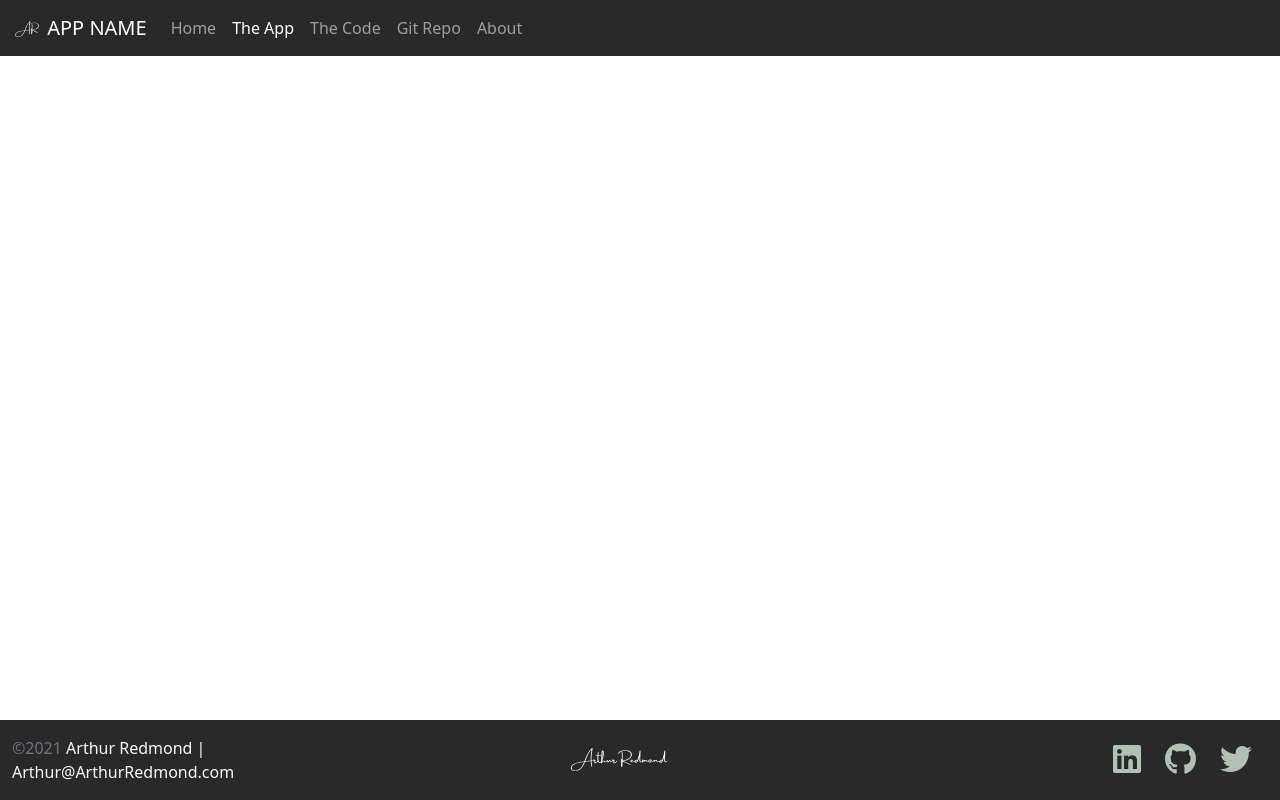
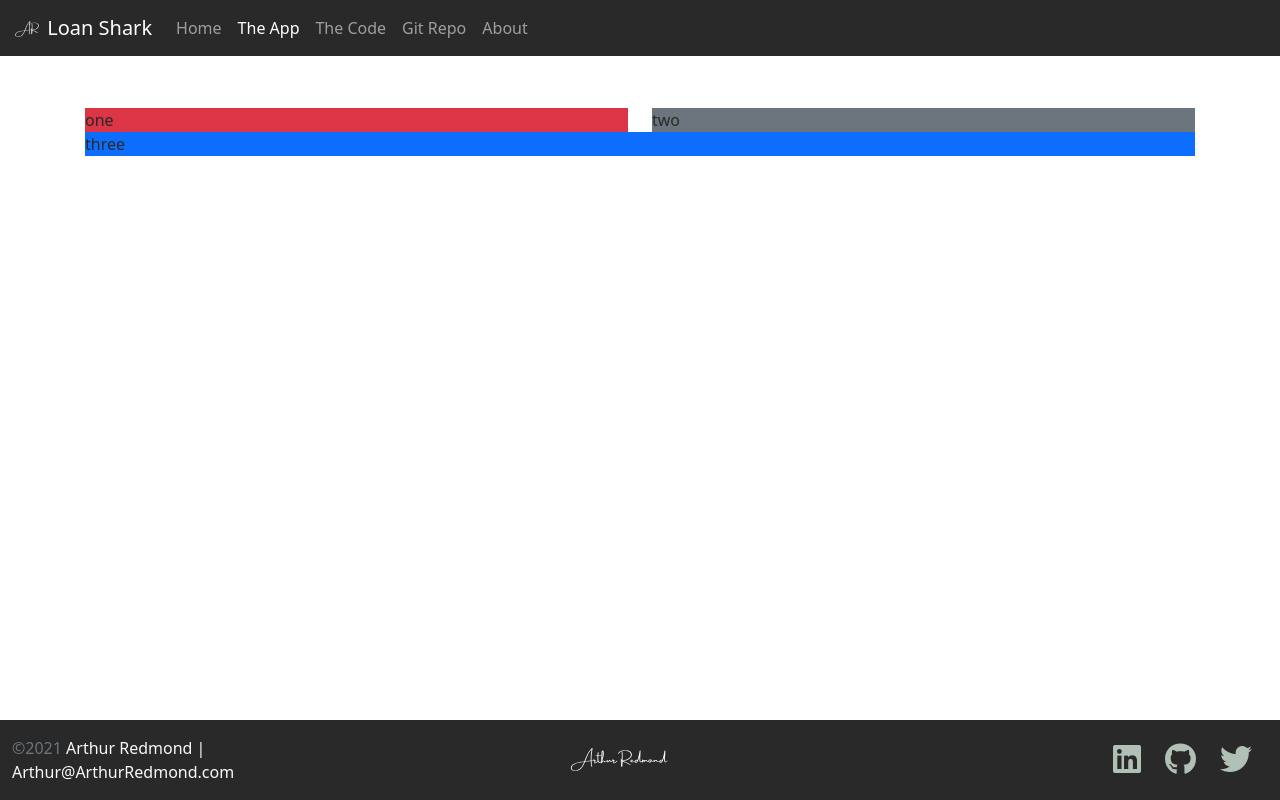
Before and after one commit to ArthurRedmond/LoanShark, a plain HTML site: page app.html in a window 1280 px wide. Drawn offline with nearby package versions, Linux system fonts and the light colour scheme.

Commit message:
Layout app page basic

```diff
--- a/app.html
+++ b/app.html
@@ -2,7 +2,7 @@
 <html lang="en" class="h-100">
 
 <head>
-    <title>App Name: A Coding Project By Arthur Redmond</title>
+    <title>Loan Shark: A Coding Project By Arthur Redmond</title>
     <!-- Required meta tags -->
     <meta charset="utf-8">
     <meta name="viewport" content="width=device-width, initial-scale=1, shrink-to-fit=no">
@@ -22,7 +22,7 @@
     <nav class="navbar navbar-expand-md navbar-dark fixed-top">
         <div class="container-fluid">
             <a class="navbar-brand" href="#"><img src="/img/AR Mark.svg" class="d-inline-block align-text-bottom"
-                    width="30" height="24"> APP NAME</a>
+                    width="30" height="24"> Loan Shark</a>
             <button class="navbar-toggler" type="button" data-bs-toggle="collapse" data-bs-target="#navbarCollapse"
                 aria-controls="navbarCollapse" aria-expanded="false" aria-label="Toggle navigation">
                 <span class="navbar-toggler-icon"></span>
@@ -39,7 +39,8 @@
                         <a class="nav-link" href="code.html">The Code</a>
                     </li>
                     <li class="nav-item">
-                        <a class="nav-link" target="_blank" href="https://github.com/ArthurRedmond/LoanShark">Git Repo</a>
+                        <a class="nav-link" target="_blank" href="https://github.com/ArthurRedmond/LoanShark">Git
+                            Repo</a>
                     </li>
                     <li class="nav-item">
                         <a class="nav-link" target="_blank" href="https://arthurredmond.com">About</a>
@@ -51,7 +52,26 @@
     <!-- ==== Main Section === -->
     <main class="flex-shrink-0">
         <div class="container mt-5">
+            <div class="row">
+                <div class="col col-md-6">
+                    <div class="bg-danger">
+                        one
+                    </div>
 
+                </div>
+                <div class="col col-md-6">
+                    <div class="bg-secondary">
+                        two
+                    </div>
+                </div>
+            </div>
+            <div class="row">
+                <div class="col">
+                    <div class="bg-primary">
+                        three
+                    </div>
+                </div>
+            </div>
         </div>
     </main>
     <!-- ==== Footer Section === -->
```
Also changed, not shown: code.html (+4 -3 lines), index.html (+2 -2 lines).
